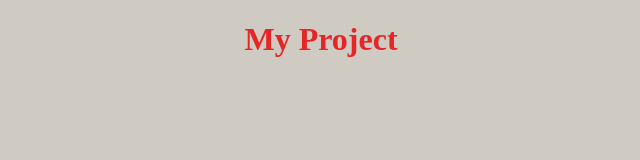
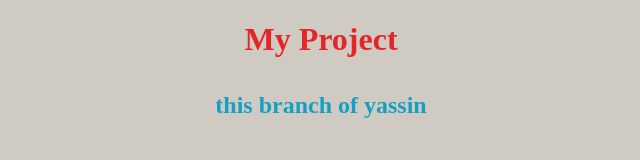
Before and after one commit to yassine-ncir/myproject, a plain HTML site: page index.html in a window 1280 px wide. Shown: the whole page, without its empty margins (319-959 px from the left). Drawn offline with Linux system fonts and the light colour scheme.

Commit message:
the first modification in my branch

```diff
--- a/index.html
+++ b/index.html
@@ -13,6 +13,9 @@
         <center> My Project</center>
     </h1>
 
+    <h3 id="h3">this branch of yassin</h3>
+
+
 
     <script src="app.js"></script>
 </body>
--- a/style.css
+++ b/style.css
@@ -1,9 +1,17 @@
+body {
+    background-color: rgb(207, 203, 195);
+}
+
 .h1 {
     font-size: 55 px;
     text-align: center;
     color: rgb(229, 38, 38);
 }
 
-body {
-    background-color: rgb(207, 203, 195);
+#h3 {
+    font-size: x-large;
+    color: rgb(21, 160, 195);
+    text-decoration: none;
+    text-align: center;
+    padding-top: 10px;
 }
```
